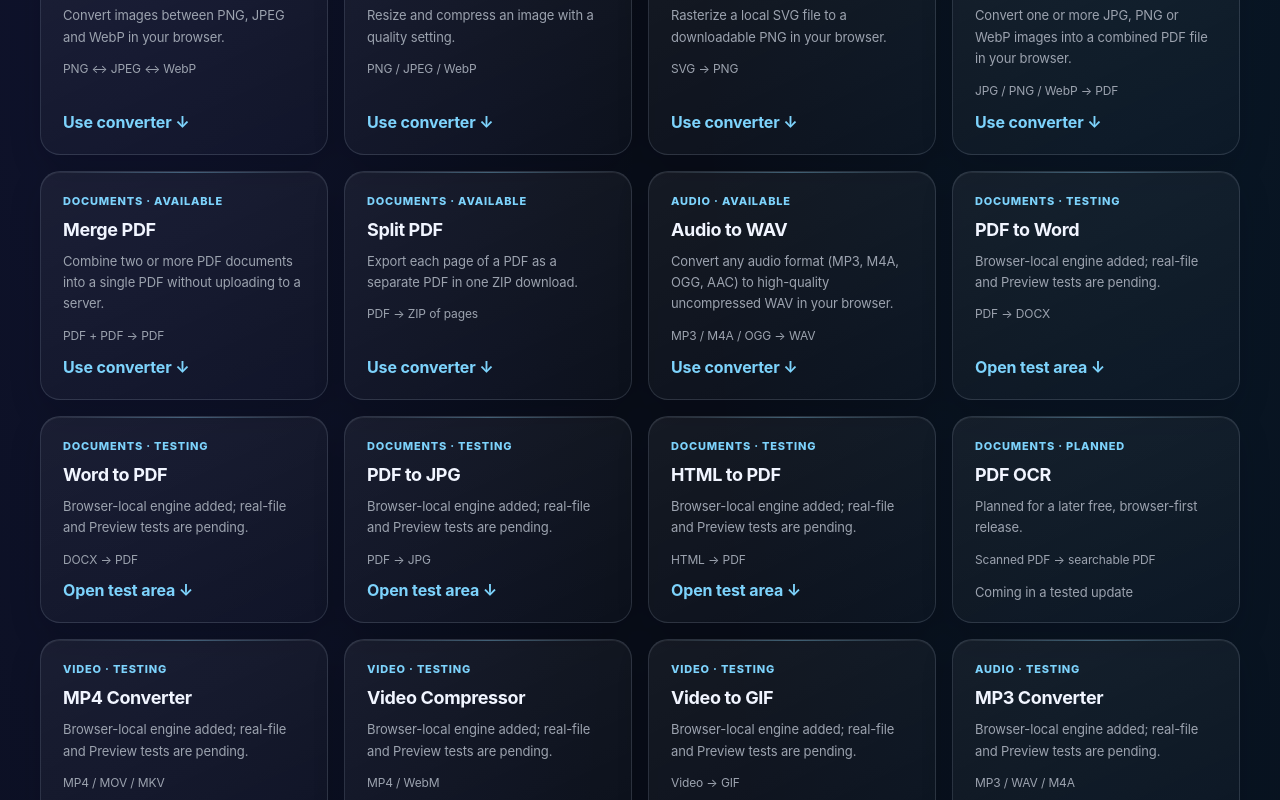
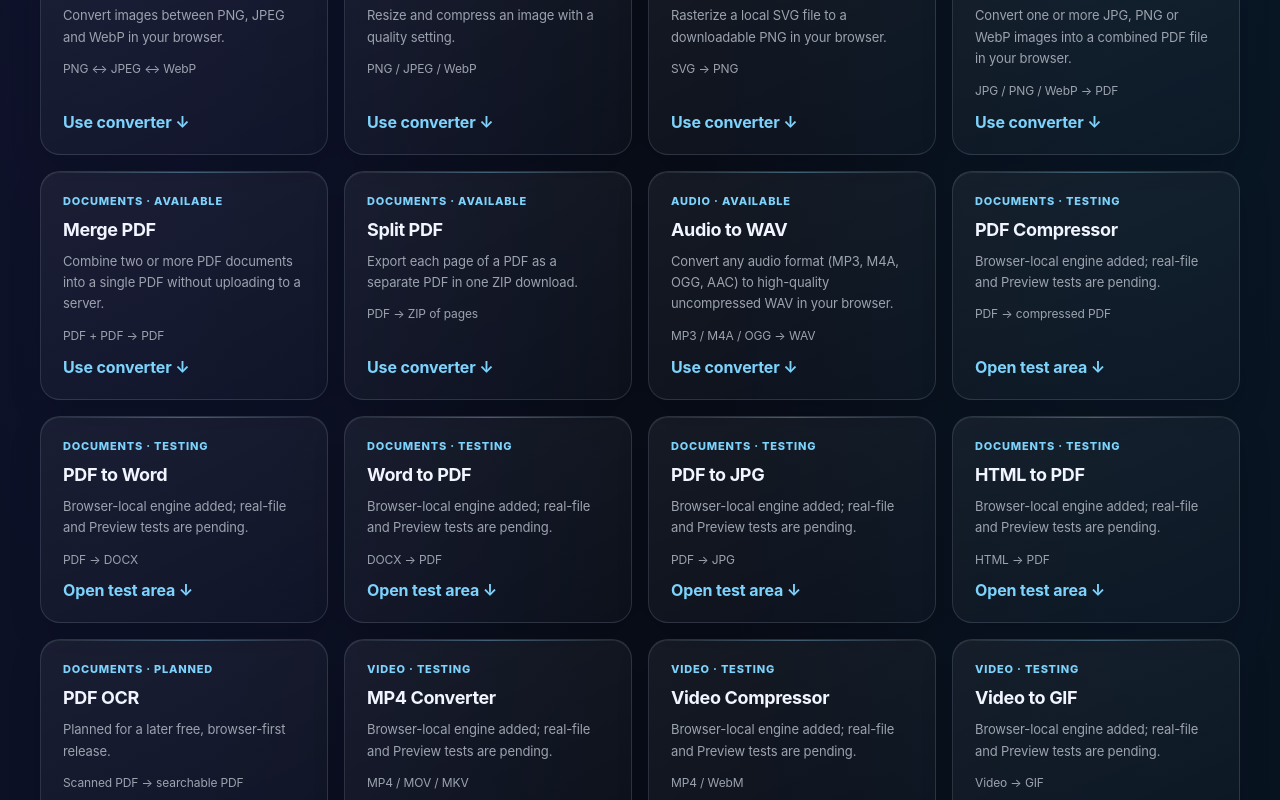
Before and after one commit to Afifarman/QuickToolBox, a Next.js app: page /file-converter in a window 1280 px wide. Shown: the part 876-1676 px from the top of the page. Built offline with nearby package versions, Linux system fonts and the light colour scheme; no server answers.

Commit message:
feat: list PDF compressor as testing

```diff
--- a/components/FileConverterHub.js
+++ b/components/FileConverterHub.js
@@ -13,6 +13,7 @@ const tools = [
   { name: "Split PDF", category: "Documents", description: "Export each page of a PDF as a separate PDF in one ZIP download.", href: "#split-pdf", status: "ready", formats: "PDF → ZIP of pages" },
   { name: "Audio to WAV", category: "Audio", description: "Convert any audio format (MP3, M4A, OGG, AAC) to high-quality uncompressed WAV in your browser.", href: "#audio-to-wav", status: "ready", formats: "MP3 / M4A / OGG → WAV" },
   ...[
+    ["PDF Compressor", "Documents", "PDF → compressed PDF", "testing", "#pdf-compressor"],
     ["PDF to Word", "Documents", "PDF → DOCX", "testing", "#pdf-to-docx"], ["Word to PDF", "Documents", "DOCX → PDF", "testing", "#word-to-pdf"], ["PDF to JPG", "Documents", "PDF → JPG", "testing", "#images-to-pdf"],
     ["HTML to PDF", "Documents", "HTML → PDF", "testing", "#html-to-pdf"], ["PDF OCR", "Documents", "Scanned PDF → searchable PDF"],
     ["MP4 Converter", "Video", "MP4 / MOV / MKV", "testing", "#video-compressor"], ["Video Compressor", "Video", "MP4 / WebM", "testing", "#video-compressor"], ["Video to GIF", "Video", "Video → GIF", "testing", "#video-compressor"],
```
